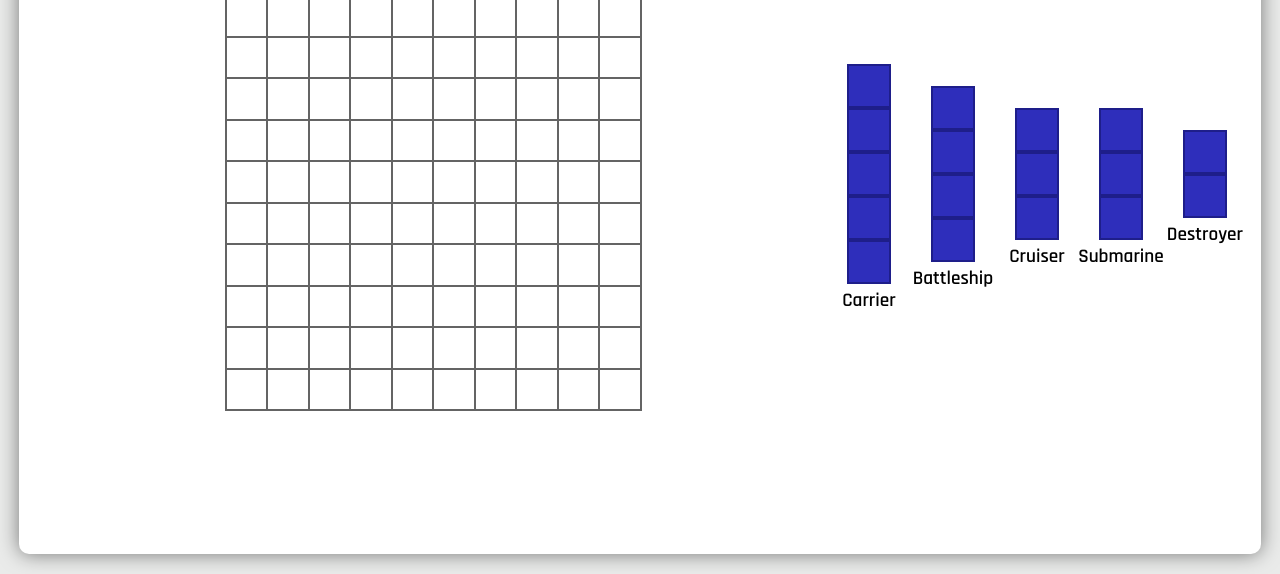
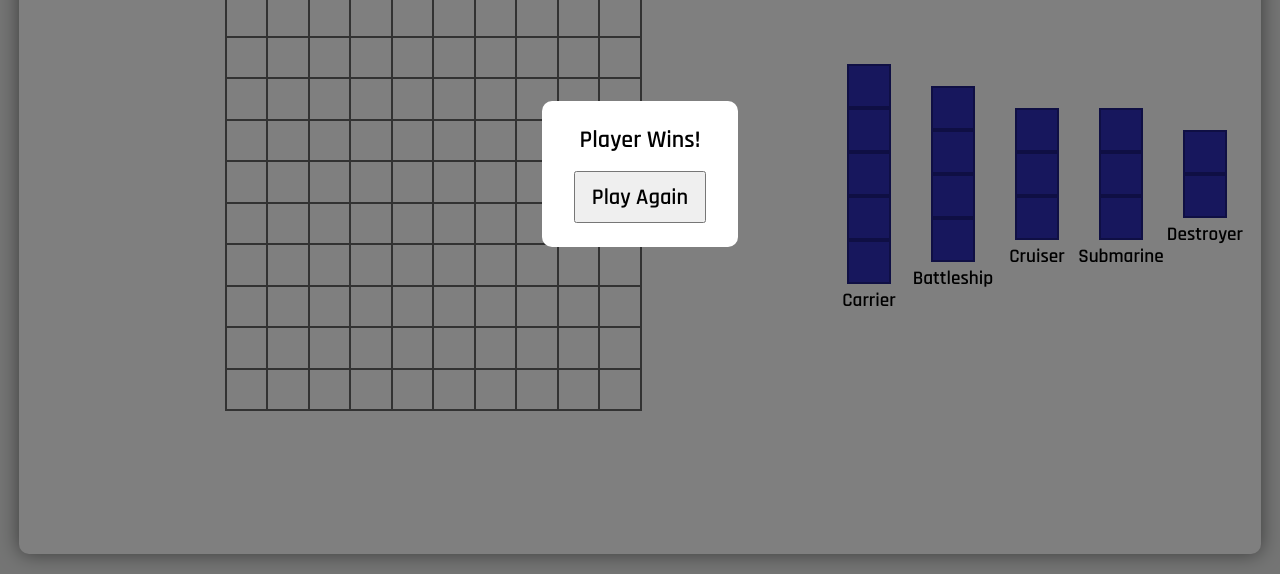
Before and after one commit to brajpatel/battleship, a website built with webpack: page dist/index.html in a window 1280 px wide. Shown: the part 226-800 px from the top of the page. Built offline with nearby package versions, Linux system fonts and the light colour scheme.

Commit message:
Create end game message container

```diff
--- a/dist/index.html
+++ b/dist/index.html
@@ -53,6 +53,13 @@
         </div>
     </div>
 
+    <div id="game-end-container" class="overlay hide-winner">
+        <div id="winner-container" class="winner-container">
+            <h2 id="winner-message">Player Wins!</h2>
+            <button id="play-again-btn">Play Again</button>
+        </div>
+    </div>
+
 <script type="module" src="main.js"></script>
 </body>
 </html>
--- a/dist/style.css
+++ b/dist/style.css
@@ -12,6 +12,13 @@ body {
     display: flex;
     justify-content: center;
     align-items: center;
+}
+
+button {
+    cursor: pointer;
+    outline: none;
+    padding: 0.6rem 1rem;
+    font-size: 1.4rem;
 }
 
 .game-container {
@@ -126,3 +133,26 @@ body {
     cursor: default;
     pointer-events: none;
 }
+
+.overlay {
+    height: 100%;
+    width: 100%;
+    background: rgba(0, 0, 0, 0.5);
+    position: absolute;
+    top: 0;
+    left: 0;
+    display: flex;
+    justify-content: center;
+    align-items: center;
+}
+
+.winner-container {
+    background: white;
+    padding: 1.5rem 2rem;
+    border-radius: 10px;
+    display: flex;
+    flex-direction: column;
+    justify-content: center;
+    align-items: center;
+    gap: 1rem;
+}
```
